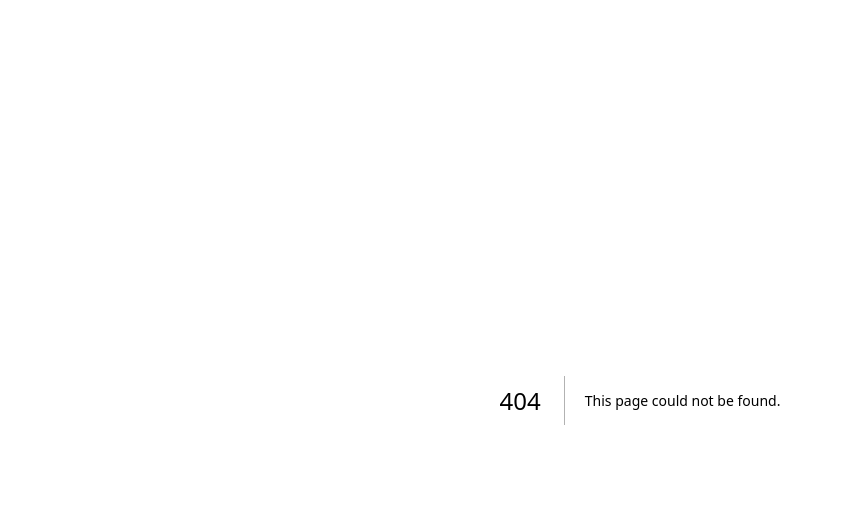
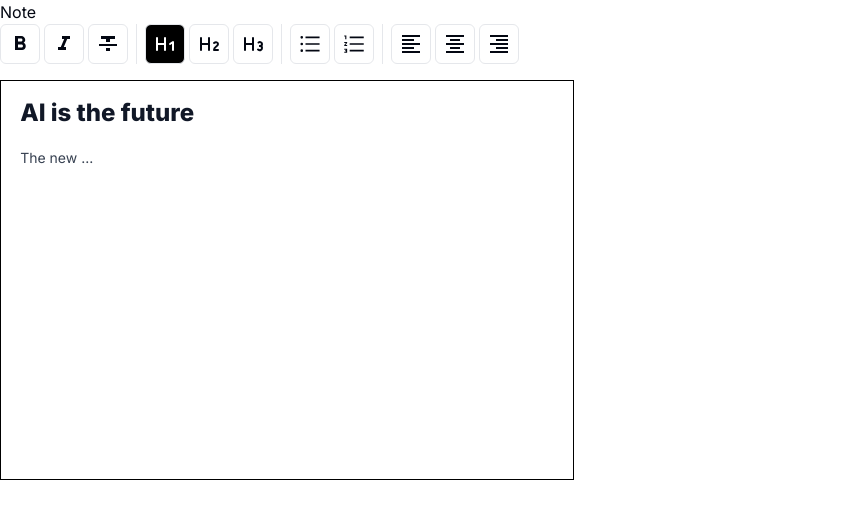
Before and after one commit to kharljhon14/bit-blog, a Next.js app: page /create-blog in a window 1280 px wide. Before the commit this address had no page. Shown: the top 518 px of the page, without its empty margins (0-843 px from the left). Built offline with nearby package versions, Linux system fonts and the light colour scheme.

Commit message:
[Feat] Wysiwyg editor
- Tiptap installation
- Added Bold, Italic, Strike button
- Added h1 h2 h3 button,
- added button list and ordered list
- Added text alignment

```diff
--- /dev/null
+++ b/src/app/create-blog/page.tsx
@@ -0,0 +1,10 @@
+import CreateBlogForm from '@/features/create-blog/CreateBlogForm';
+
+export default function NotesPage() {
+  return (
+    <div>
+      <h1>Note</h1>
+      <CreateBlogForm />
+    </div>
+  );
+}
--- /dev/null
+++ b/src/components/ui/separator.tsx
@@ -0,0 +1,31 @@
+"use client"
+
+import * as React from "react"
+import * as SeparatorPrimitive from "@radix-ui/react-separator"
+
+import { cn } from "@/lib/utils"
+
+const Separator = React.forwardRef<
+  React.ElementRef<typeof SeparatorPrimitive.Root>,
+  React.ComponentPropsWithoutRef<typeof SeparatorPrimitive.Root>
+>(
+  (
+    { className, orientation = "horizontal", decorative = true, ...props },
+    ref
+  ) => (
+    <SeparatorPrimitive.Root
+      ref={ref}
+      decorative={decorative}
+      orientation={orientation}
+      className={cn(
+        "shrink-0 bg-border",
+        orientation === "horizontal" ? "h-[1px] w-full" : "h-full w-[1px]",
+        className
+      )}
+      {...props}
+    />
+  )
+)
+Separator.displayName = SeparatorPrimitive.Root.displayName
+
+export { Separator }
--- /dev/null
+++ b/src/features/create-blog/CreateBlogForm.tsx
@@ -0,0 +1,40 @@
+'use client';
+
+import './createBlogForm.css';
+
+import Highlight from '@tiptap/extension-highlight';
+import TextAlign from '@tiptap/extension-text-align';
+import { EditorProvider } from '@tiptap/react';
+import StarterKit from '@tiptap/starter-kit';
+
+import MenuBar from './MenuBar';
+
+const extensions = [
+  StarterKit,
+  TextAlign.configure({
+    types: ['heading', 'paragraph'],
+  }),
+  Highlight,
+];
+const content = `
+<h1>AI is the future</h1>
+<p>The new ...</p>
+`;
+
+export default function CreateBlogForm() {
+  return (
+    <EditorProvider
+      extensions={extensions}
+      content={content}
+      slotBefore={<MenuBar />}
+      editorProps={{
+        attributes: {
+          class:
+            'prose prose-sm focus:outline-none prose-h1:text-2xl prose-h2:text-xl prose-h3:text-lg',
+        },
+      }}
+    >
+      {null}
+    </EditorProvider>
+  );
+}
--- /dev/null
+++ b/src/features/create-blog/MenuBar.tsx
@@ -0,0 +1,144 @@
+import { useCurrentEditor } from '@tiptap/react';
+import { AiOutlineOrderedList, AiOutlineUnorderedList } from 'react-icons/ai';
+import { LuHeading1, LuHeading2, LuHeading3 } from 'react-icons/lu';
+import {
+  MdOutlineFormatAlignCenter,
+  MdOutlineFormatAlignLeft,
+  MdOutlineFormatAlignRight,
+  MdOutlineFormatBold,
+  MdOutlineFormatItalic,
+  MdOutlineFormatStrikethrough,
+} from 'react-icons/md';
+
+import { Button } from '@/components/ui/button';
+import { Separator } from '@/components/ui/separator';
+
+export default function MenuBar() {
+  const { editor } = useCurrentEditor();
+
+  if (!editor) return null;
+  return (
+    <div className="mb-4 flex space-x-2">
+      <div className="flex space-x-1">
+        <Button
+          variant="outline"
+          size="icon"
+          onClick={() => editor.chain().focus().toggleBold().run()}
+          disabled={!editor.can().chain().focus().toggleBold().run()}
+          className={`${editor.isActive('bold') ? 'bg-black text-white' : ''} hover:bg-black hover:text-white`}
+        >
+          <MdOutlineFormatBold size={24} />
+        </Button>
+        <Button
+          variant="outline"
+          size="icon"
+          onClick={() => editor.chain().focus().toggleItalic().run()}
+          disabled={!editor.can().chain().focus().toggleItalic().run()}
+          className={`${editor.isActive('italic') ? 'bg-black text-white' : ''} hover:bg-black hover:text-white`}
+        >
+          <MdOutlineFormatItalic size={24} />
+        </Button>
+        <Button
+          variant="outline"
+          size="icon"
+          onClick={() => editor.chain().focus().toggleStrike().run()}
+          disabled={!editor.can().chain().focus().toggleStrike().run()}
+          className={`${editor.isActive('strike') ? 'bg-black text-white' : ''} hover:bg-black hover:text-white`}
+        >
+          <MdOutlineFormatStrikethrough size={24} />
+        </Button>
+      </div>
+
+      <div className="flex h-10 items-center space-x-4 text-sm">
+        <Separator orientation="vertical" />
+      </div>
+
+      <div className="flex space-x-1">
+        <Button
+          variant="outline"
+          size="icon"
+          onClick={() =>
+            editor.chain().focus().toggleHeading({ level: 1 }).run()
+          }
+          className={`${editor.isActive('heading', { level: 1 }) ? 'bg-black text-white' : ''} hover:bg-black hover:text-white`}
+        >
+          <LuHeading1 size={24} />
+        </Button>
+        <Button
+          variant="outline"
+          size="icon"
+          onClick={() =>
+            editor.chain().focus().toggleHeading({ level: 2 }).run()
+          }
+          className={`${editor.isActive('heading', { level: 2 }) ? 'bg-black text-white' : ''} hover:bg-black hover:text-white`}
+        >
+          <LuHeading2 size={24} />
+        </Button>
+        <Button
+          variant="outline"
+          size="icon"
+          onClick={() =>
+            editor.chain().focus().toggleHeading({ level: 3 }).run()
+          }
+          className={`${editor.isActive('heading', { level: 3 }) ? 'bg-black text-white' : ''} hover:bg-black hover:text-white`}
+        >
+          <LuHeading3 size={24} />
+        </Button>
+      </div>
+
+      <div className="flex h-10 items-center space-x-4 text-sm">
+        <Separator orientation="vertical" />
+      </div>
+
+      <div className="flex space-x-1">
+        <Button
+          variant="outline"
+          size="icon"
+          onClick={() => editor.chain().focus().toggleBulletList().run()}
+          className={`${editor.isActive('bulletList') ? 'bg-black text-white' : ''} hover:bg-black hover:text-white`}
+        >
+          <AiOutlineUnorderedList size={24} />
+        </Button>
+        <Button
+          variant="outline"
+          size="icon"
+          onClick={() => editor.chain().focus().toggleOrderedList().run()}
+          className={`${editor.isActive('orderedList') ? 'bg-black text-white' : ''} hover:bg-black hover:text-white`}
+        >
+          <AiOutlineOrderedList size={24} />
+        </Button>
+      </div>
+
+      <div className="flex h-10 items-center space-x-4 text-sm">
+        <Separator orientation="vertical" />
+      </div>
+
+      <div className="flex space-x-1">
+        <Button
+          variant="outline"
+          size="icon"
+          onClick={() => editor.chain().focus().setTextAlign('left').run()}
+          className={`${editor.isActive({ textAlign: 'left' }) ? 'bg-black text-white' : ''} hover:bg-black hover:text-white`}
+        >
+          <MdOutlineFormatAlignLeft size={24} />
+        </Button>
+        <Button
+          variant="outline"
+          size="icon"
+          onClick={() => editor.chain().focus().setTextAlign('center').run()}
+          className={`${editor.isActive({ textAlign: 'center' }) ? 'bg-black text-white' : ''} hover:bg-black hover:text-white`}
+        >
+          <MdOutlineFormatAlignCenter size={24} />
+        </Button>
+        <Button
+          variant="outline"
+          size="icon"
+          onClick={() => editor.chain().focus().setTextAlign('right').run()}
+          className={`${editor.isActive({ textAlign: 'right' }) ? 'bg-black text-white' : ''} hover:bg-black hover:text-white`}
+        >
+          <MdOutlineFormatAlignRight size={24} />
+        </Button>
+      </div>
+    </div>
+  );
+}
--- /dev/null
+++ b/src/features/create-blog/createBlogForm.css
@@ -0,0 +1,59 @@
+.tiptap {
+  min-height: 25rem;
+  padding: 1.2rem;
+  border: solid 1px black;
+
+  >*+* {
+    margin-top: 0.75em;
+  }
+
+  ul,
+  ol {
+    padding: 0 1rem;
+  }
+
+  h1,
+  h2,
+  h3,
+  h4,
+  h5,
+  h6 {
+    line-height: 1.1;
+  }
+
+  code {
+    background-color: rgba(#616161, 0.1);
+    color: #616161;
+  }
+
+  pre {
+    background: #0D0D0D;
+    color: #FFF;
+    font-family: 'JetBrainsMono', monospace;
+    padding: 0.75rem 1rem;
+    border-radius: 0.5rem;
+
+    code {
+      color: inherit;
+      padding: 0;
+      background: none;
+      font-size: 0.8rem;
+    }
+  }
+
+  img {
+    max-width: 100%;
+    height: auto;
+  }
+
+  blockquote {
+    padding-left: 1rem;
+    border-left: 2px solid rgba(#0D0D0D, 0.1);
+  }
+
+  hr {
+    border: none;
+    border-top: 2px solid rgba(#0D0D0D, 0.1);
+    margin: 2rem 0;
+  }
+}
--- a/tailwind.config.ts
+++ b/tailwind.config.ts
@@ -75,7 +75,7 @@ const config = {
       },
     },
   },
-  plugins: [require('tailwindcss-animate')],
+  plugins: [require('tailwindcss-animate'), require('@tailwindcss/typography')],
 } satisfies Config;
 
 export default config;
```
Also changed, not shown: package.json (+8 -0 lines), 1 other file (tests, documents, lock files or other folders).
